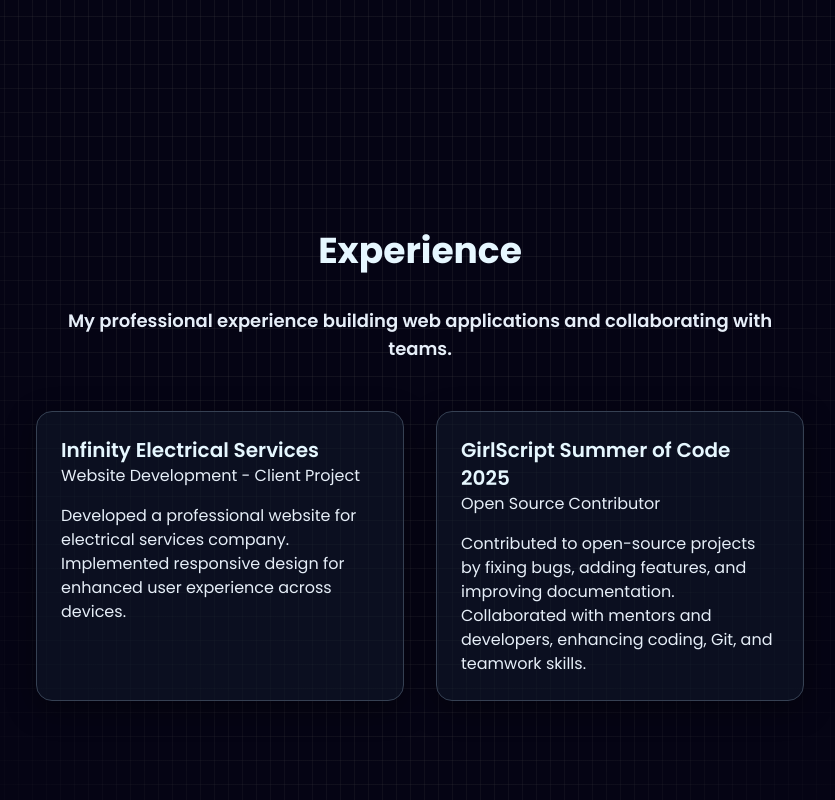
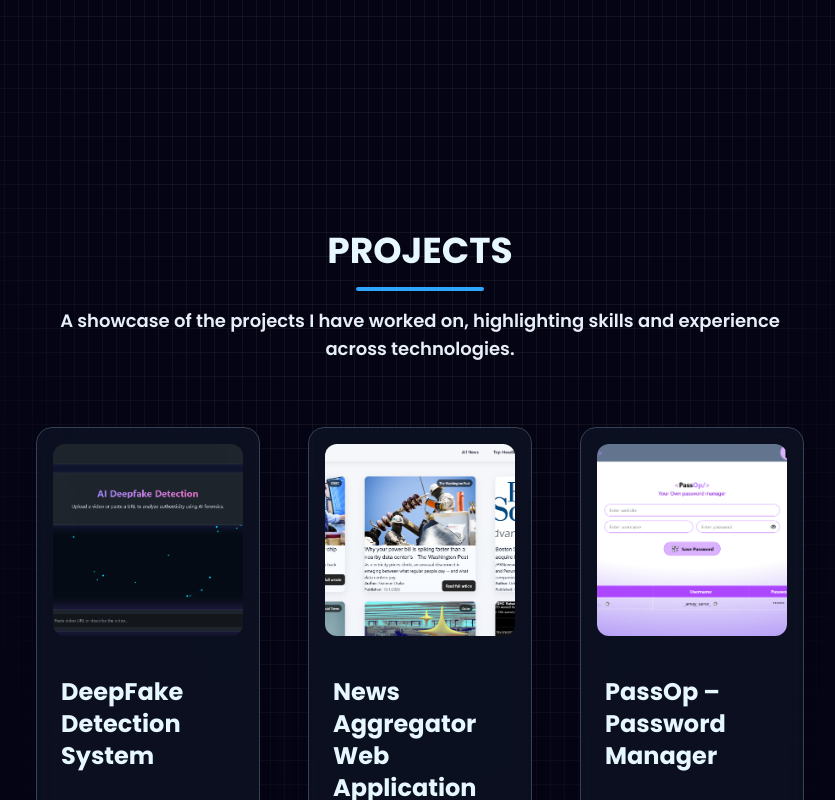
Before and after one commit to Amaysarve5/Portfolio, a React (Vite) app: page / in a window 1280 px wide. Shown: the part 1640-2440 px from the top of the page, without its empty margins (220-1055 px from the left). Built offline with nearby package versions, Linux system fonts and the light colour scheme.

Commit message:
Updated portfolio

```diff
--- a/src/App.jsx
+++ b/src/App.jsx
@@ -5,7 +5,6 @@
 import About from "./components/About/About";
 import Skills from "./components/Skills/Skills";
 import Work from "./components/Work/Work";
-import Experience from "./components/Experience/Experience";
 import Education from "./components/Education/Education";
 import Contact from "./components/Contact/Contact";
 import Footer from "./components/Footer/Footer";
@@ -27,7 +26,6 @@
           <Navbar />
           <About />
           <Skills />
-          <Experience />
           <Work />
           <Education />
           <Contact />
--- a/src/components/About/About.jsx
+++ b/src/components/About/About.jsx
@@ -2,7 +2,7 @@
 import ReactTypingEffect from 'react-typing-effect'
 import Tilt from 'react-parallax-tilt'
 import profileImage from '../../assets/profile.png'
-import resume from '../../assets/work_logo/amay_resume.pdf'
+import resume from '../../assets/work_logo/Amay_Sarve_Resume.pdf'
 
 const About = () => {
   return (
--- a/src/components/Experience/Experience.jsx
+++ /dev/null
@@ -1,35 +0,0 @@
-import React from 'react'
-import { experience } from "../../constants";
-
-const Experience = () => {
-  return (
-    <section id="experience" className="py-24 px-[12vw] md:px-[7vw] lg:px-[20vw]">
-      <div className="text-center mb-12">
-        <h2 className="text-4xl font-bold text-heading">Experience</h2>
-        <div className="w-32 h-1 bg-accent mx-auto mt-4 rounded-sm"></div>
-        <p className="text-muted mt-4 text-lg font-semibold">
-          My professional experience building web applications and collaborating with teams.
-        </p>
-      </div>
-
-      <div className="grid grid-cols-1 md:grid-cols-2 gap-8">
-        {experience.map((item) => (
-          <div
-            key={item.id}
-            className="bg-gray-900/60 p-6 rounded-2xl border border-gray-700 shadow-[0_8px_30px_rgba(0,0,0,0.4)]"
-          >
-            <a href={item.website} target="_blank" rel="noopener noreferrer">
-              <h3 className="text-xl font-semibold text-heading hover:text-accent transition-colors">
-                {item.title}
-              </h3>
-            </a>
-            <p className="text-muted">{item.headline}</p>
-            <p className="mt-4 text-body">{item.description}</p>
-          </div>
-        ))}
-      </div>
-    </section>
-  )
-}
-
-export default Experience
--- a/src/constants.js
+++ b/src/constants.js
@@ -184,20 +184,3 @@
       webapp: "https://github.com/Amaysarve5/Spotify-Ui-Clone.git",
     }
   ];
-
-  export const experience =[
-    {
-      id: 0,
-      title: "Infinity Electrical Services",
-      website: "https://www.infinityelectricalsservices.com/",
-      headline: "Website Development - Client Project",
-      description: "Developed a professional website for electrical services company. Implemented responsive design for enhanced user experience across devices."
-    },
-    {
-      id: 1,
-      title: "GirlScript Summer of Code 2025",
-      website: "",
-      headline: "Open Source Contributor",
-      description: "Contributed to open-source projects by fixing bugs, adding features, and improving documentation. Collaborated with mentors and developers, enhancing coding, Git, and teamwork skills."
-    }
-  ]
```
Also changed, not shown: 2 other files (tests, documents, lock files or other folders).
